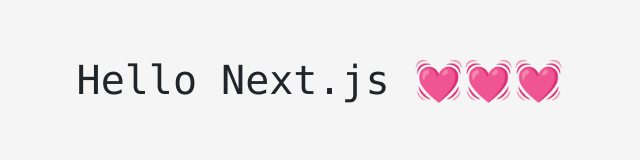
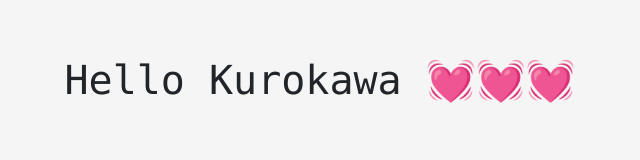
Before and after one commit to UT3090/portfolio, a Next.js app: page / in a window 1280 px wide. Shown: the part 206-366 px from the top of the page, without its empty margins (320-960 px from the left). Built offline with nearby package versions, Linux system fonts and the light colour scheme; grey boxes are pictures that could not be loaded.

Commit message:
小さな修正。

```diff
--- a/pages/index.tsx
+++ b/pages/index.tsx
@@ -7,7 +7,7 @@
   return (
     <Layout menu={false} footer={false}>
       <div id='Index'>
-        <h1>Hello Next.js 💓💓💓</h1>
+        <h1>Hello Kurokawa 💓💓💓</h1>
         <img id='Logo' src={`${setting.basePath}/devil.png`} alt="Logo" />
         <div id="IndexLink">
         {
--- a/setting.ts
+++ b/setting.ts
@@ -4,10 +4,9 @@
 const isProd = process.env.NODE_ENV === 'production';
 
 const Setting = {
-  title: '🐟 nextjs-template.modern 🐟',
+  title: '🐟 Kurokawa Resume 🐟',
   isProd,
   basePath: Env.basePath,
-  apiPath: isProd ? '' : 'http://localhost:80',
 };
 
 export default Setting;
```
